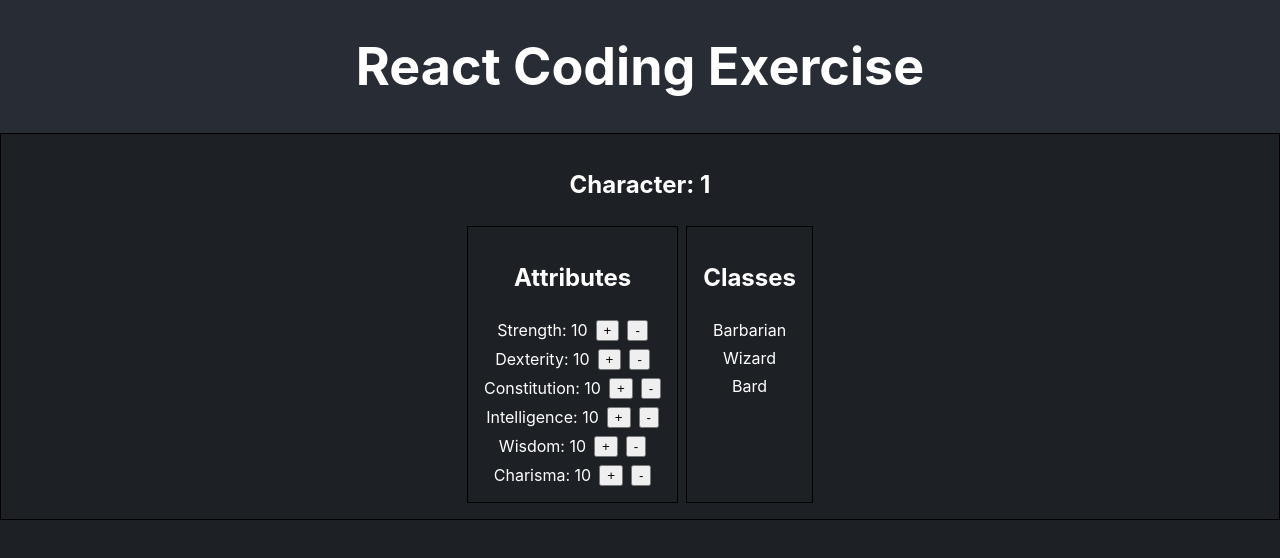
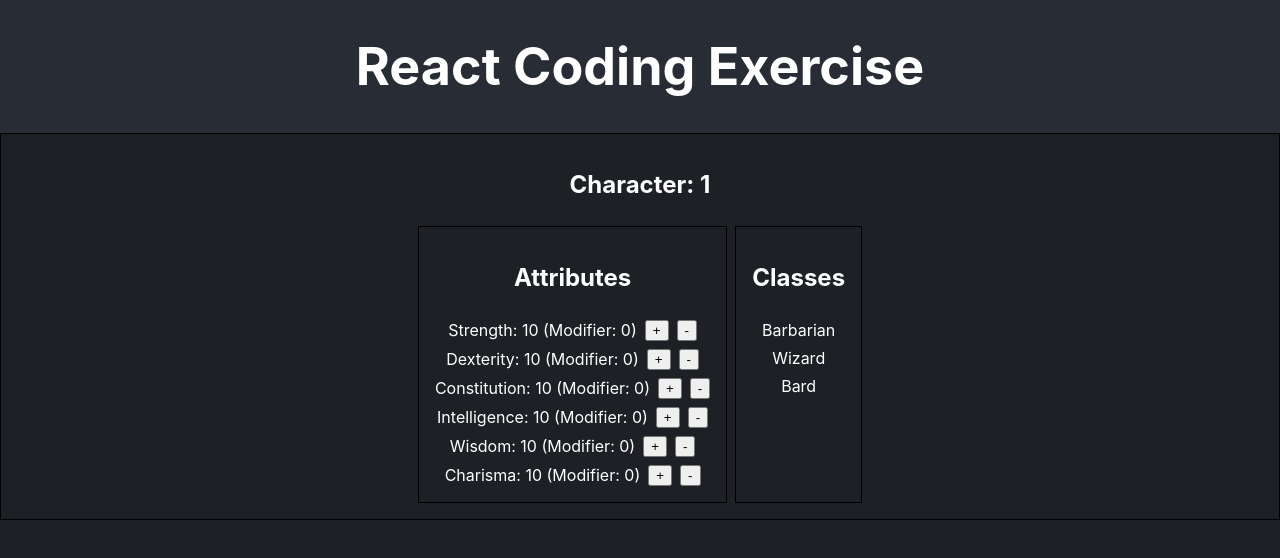
Before and after one commit to RogerKazma/recruiting-webapp-character, a React (Create React App) app: page / in a window 1280 px wide. Shown: the top 558 px of the page. Built offline with nearby package versions, Linux system fonts and the light colour scheme.

Commit message:
Add modifiers

```diff
--- a/src/components/Attribute.js
+++ b/src/components/Attribute.js
@@ -1,10 +1,16 @@
 import React from "react";
 import Row from "../common_components/Row";
 
+function computeModifier(value) {
+  return Math.floor((value - 10) / 2);
+}
+
 export default function Attribute({ name, value, onIncrement, onDecrement }) {
+  const modifier = computeModifier(value);
+
   return (
     <Row>
-      {`${name}: ${value}`}
+      {`${name}: ${value} (Modifier: ${modifier})`}
       <button name={name} onClick={onIncrement}>
         +
       </button>
```
